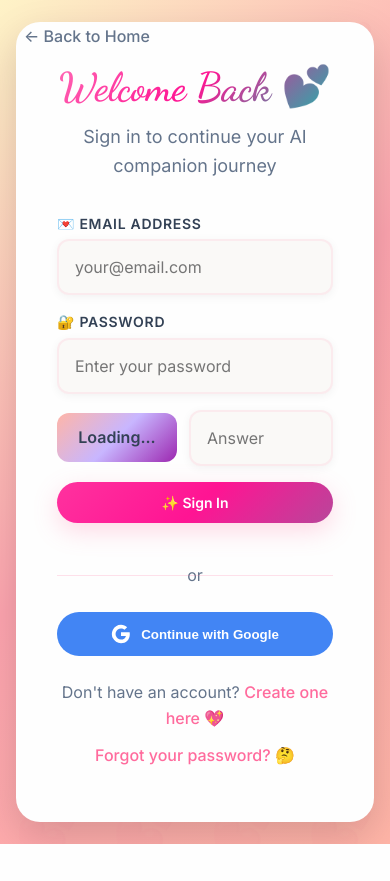
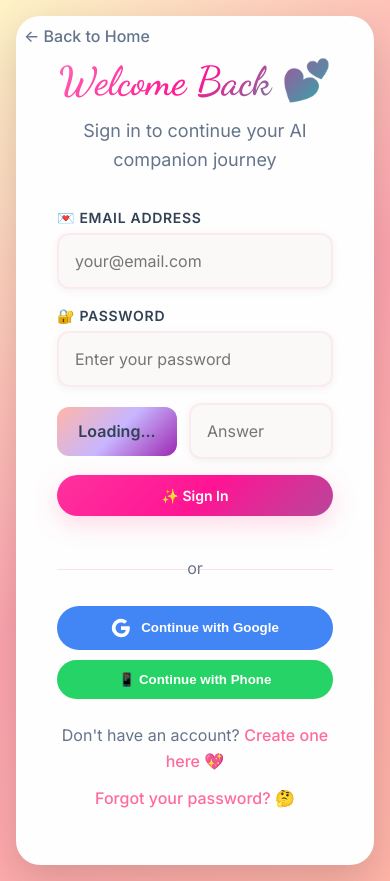
Before and after one commit to Abhaythakurrr/myprabh, a Flask app: page /login in a window 390 px wide. Before the commit the page ends 844 px from the top, so only its background shows below. Run offline with Flask 3, Linux system fonts and the light colour scheme; some libraries are stand-ins or nearby versions.

Commit message:
GOOGLE WORKSPACE INTEGRATION: Complete Auth + Email + Phone
 REPLACED SENDGRID WITH GOOGLE WORKSPACE:
- Gmail API for professional email sending
- Google service account authentication
- Beautiful HTML email templates via Gmail
- No third-party email dependencies

 ENHANCED FIREBASE AUTHENTICATION:
- Google OAuth with email + phone support
- Phone number verification system
- Multi-provider authentication (Google + Phone)
- Enhanced user profiles with verification status

 ADDED PHONE VERIFICATION:
- SMS verification code system
- Phone number formatting and validation
- Firebase Auth phone integration
- Modal-based phone login UI

 PROFESSIONAL EMAIL SYSTEM:
- Welcome emails via Google Workspace
- Early access confirmations
- Service account based sending
- Professional @aiprabh.com emails

 COMPLETE AUTHENTICATION SYSTEM:
- Google Sign-In (email + phone)
- Phone verification with SMS
- Professional email notifications
- Enhanced user management
- Multi-factor authentication ready

Ready for production with Google Workspace integration!

```diff
--- a/app.py
+++ b/app.py
@@ -14,6 +14,7 @@ app.secret_key = os.environ.get('SECRET_KEY', 'myprabh-gcp-secret-key-2024')
 from services.firestore_db import firestore_db
 from services.firebase_auth import firebase_auth
 from services.email_service import email_service
+from services.phone_verification import phone_verification
 
 print("✅ Using Firestore database")
 print(f"✅ Firebase Authentication enabled")
@@ -277,11 +278,12 @@ def google_auth():
         uid = decoded_token['uid']
         email = decoded_token.get('email')
         name = decoded_token.get('name', email.split('@')[0])
+        phone_number = decoded_token.get('phone_number')
 
         # Get or create user record
         user = firebase_auth.get_user_by_uid(uid)
         if not user:
-            user = firebase_auth.create_user_record(email, name, uid)
+            user = firebase_auth.create_user_record(email, name, uid, phone_number, 'google')
             # Send welcome email for new users
             email_service.send_welcome_email(email, name)
         else:
@@ -292,6 +294,7 @@ def google_auth():
         session['user_id'] = uid
         session['user_email'] = email
         session['user_name'] = name
+        session['user_phone'] = phone_number
         session['auth_provider'] = 'google'
 
         return jsonify({
@@ -307,6 +310,56 @@ def google_auth():
     except Exception as e:
         print(f"Google auth error: {e}")
         return jsonify({'error': 'Authentication failed'}), 500
+
+@app.route('/verify-phone', methods=['POST'])
+def verify_phone():
+    """Send phone verification code"""
+    try:
+        data = request.get_json()
+        phone_number = data.get('phone_number', '').strip()
+
+        if not phone_number:
+            return jsonify({'error': 'Phone number required'}), 400
+
+        # Format phone number
+        formatted_phone = phone_verification.format_phone_number(phone_number)
+
+        # Send verification code
+        result = phone_verification.send_verification_code(formatted_phone)
+
+        return jsonify(result)
+
+    except Exception as e:
+        print(f"Phone verification error: {e}")
+        return jsonify({'error': 'Verification failed'}), 500
+
+@app.route('/confirm-phone', methods=['POST'])
+def confirm_phone():
+    """Confirm phone verification code"""
+    if 'user_id' not in session:
+        return jsonify({'error': 'Not authenticated'}), 401
+
+    try:
+        data = request.get_json()
+        phone_number = data.get('phone_number', '').strip()
+        verification_code = data.get('verification_code', '').strip()
+
+        if not phone_number or not verification_code:
+            return jsonify({'error': 'Phone number and verification code required'}), 400
+
+        # Verify code
+        result = phone_verification.verify_phone_number(phone_number, verification_code)
+
+        if result['success']:
+            # Update user record with verified phone
+            firebase_auth.update_user_phone(session['user_id'], phone_number)
+            session['user_phone'] = phone_number
+
+        return jsonify(result)
+
+    except Exception as e:
+        print(f"Phone confirmation error: {e}")
+        return jsonify({'error': 'Confirmation failed'}), 500
 
 @app.route('/conversation-starter/<prabh_id>')
 def get_conversation_starter(prabh_id):
--- a/templates/login.html
+++ b/templates/login.html
@@ -269,7 +269,7 @@
 
             <div class="google-auth" style="text-align: center; margin: 1rem 0;">
                 <button type="button" id="google-signin-btn" class="google-btn"
-                        style="background: #4285f4; color: white; border: none; padding: 12px 24px; border-radius: 25px; font-weight: 600; cursor: pointer; width: 100%; display: flex; align-items: center; justify-content: center; gap: 10px;">
+                        style="background: #4285f4; color: white; border: none; padding: 12px 24px; border-radius: 25px; font-weight: 600; cursor: pointer; width: 100%; display: flex; align-items: center; justify-content: center; gap: 10px; margin-bottom: 10px;">
                     <svg width="20" height="20" viewBox="0 0 24 24" fill="white">
                         <path d="M22.56 12.25c0-.78-.07-1.53-.2-2.25H12v4.26h5.92c-.26 1.37-1.04 2.53-2.21 3.31v2.77h3.57c2.08-1.92 3.28-4.74 3.28-8.09z"/>
                         <path d="M12 23c2.97 0 5.46-.98 7.28-2.66l-3.57-2.77c-.98.66-2.23 1.06-3.71 1.06-2.86 0-5.29-1.93-6.16-4.53H2.18v2.84C3.99 20.53 7.7 23 12 23z"/>
@@ -278,6 +278,38 @@
                     </svg>
                     Continue with Google
                 </button>
+
+                <div class="phone-auth" style="margin-top: 10px;">
+                    <button type="button" onclick="showPhoneLogin()" class="phone-btn"
+                            style="background: #25d366; color: white; border: none; padding: 12px 24px; border-radius: 25px; font-weight: 600; cursor: pointer; width: 100%; display: flex; align-items: center; justify-content: center; gap: 10px;">
+                        📱 Continue with Phone
+                    </button>
+                </div>
+
+                <!-- Phone Login Modal -->
+                <div id="phone-modal" style="display: none; position: fixed; top: 0; left: 0; right: 0; bottom: 0; background: rgba(0,0,0,0.8); z-index: 1000; align-items: center; justify-content: center;">
+                    <div style="background: white; padding: 2rem; border-radius: 1rem; max-width: 400px; width: 90%;">
+                        <h3 style="margin-top: 0; text-align: center;">Phone Verification 📱</h3>
+                        <div id="phone-step-1">
+                            <input type="tel" id="phone-input" placeholder="+1 (555) 123-4567"
+                                   style="width: 100%; padding: 12px; border: 2px solid #ddd; border-radius: 8px; margin-bottom: 1rem; box-sizing: border-box;">
+                            <button onclick="sendVerificationCode()" style="width: 100%; padding: 12px; background: #25d366; color: white; border: none; border-radius: 8px; font-weight: 600; margin-bottom: 1rem;">
+                                Send Code
+                            </button>
+                        </div>
+                        <div id="phone-step-2" style="display: none;">
+                            <p style="text-align: center; color: #666; margin-bottom: 1rem;">Enter the code sent to your phone:</p>
+                            <input type="text" id="code-input" placeholder="123456" maxlength="6"
+                                   style="width: 100%; padding: 12px; border: 2px solid #ddd; border-radius: 8px; margin-bottom: 1rem; text-align: center; font-size: 1.2em; letter-spacing: 0.2em; box-sizing: border-box;">
+                            <button onclick="verifyCode()" style="width: 100%; padding: 12px; background: #4285f4; color: white; border: none; border-radius: 8px; font-weight: 600; margin-bottom: 1rem;">
+                                Verify Code
+                            </button>
+                        </div>
+                        <button onclick="closePhoneModal()" style="width: 100%; padding: 8px; background: #f5f5f5; color: #666; border: none; border-radius: 8px;">
+                            Cancel
+                        </button>
+                    </div>
+                </div>
             </div>
 
             <div class="auth-links">
@@ -297,17 +329,6 @@
                 client_id: '{{ google_client_id or "YOUR_GOOGLE_CLIENT_ID" }}',
                 callback: handleGoogleSignIn
             });
-
-            // Render the sign-in button
-            google.accounts.id.renderButton(
-                document.getElementById('google-signin-btn'),
-                {
-                    theme: 'outline',
-                    size: 'large',
-                    width: '100%',
-                    text: 'continue_with'
-                }
-            );
 
             loadCaptcha();
         };
@@ -334,6 +355,74 @@
             .catch(error => {
                 console.error('Error:', error);
                 alert('Sign-in error occurred');
+            });
+        }
+
+        // Phone authentication functions
+        function showPhoneLogin() {
+            document.getElementById('phone-modal').style.display = 'flex';
+        }
+
+        function closePhoneModal() {
+            document.getElementById('phone-modal').style.display = 'none';
+            document.getElementById('phone-step-1').style.display = 'block';
+            document.getElementById('phone-step-2').style.display = 'none';
+        }
+
+        function sendVerificationCode() {
+            const phoneNumber = document.getElementById('phone-input').value;
+            if (!phoneNumber) {
+                alert('Please enter your phone number');
+                return;
+            }
+
+            fetch('/verify-phone', {
+                method: 'POST',
+                headers: { 'Content-Type': 'application/json' },
+                body: JSON.stringify({ phone_number: phoneNumber })
+            })
+            .then(response => response.json())
+            .then(data => {
+                if (data.success) {
+                    document.getElementById('phone-step-1').style.display = 'none';
+                    document.getElementById('phone-step-2').style.display = 'block';
+                } else {
+                    alert('Error: ' + data.error);
+                }
+            })
+            .catch(error => {
+                alert('Error sending code: ' + error);
+            });
+        }
+
+        function verifyCode() {
+            const phoneNumber = document.getElementById('phone-input').value;
+            const code = document.getElementById('code-input').value;
+
+            if (!code) {
+                alert('Please enter the verification code');
+                return;
+            }
+
+            fetch('/confirm-phone', {
+                method: 'POST',
+                headers: { 'Content-Type': 'application/json' },
+                body: JSON.stringify({
+                    phone_number: phoneNumber,
+                    verification_code: code
+                })
+            })
+            .then(response => response.json())
+            .then(data => {
+                if (data.success) {
+                    alert('Phone verified successfully!');
+                    window.location.href = '/dashboard';
+                } else {
+                    alert('Verification failed: ' + data.error);
+                }
+            })
+            .catch(error => {
+                alert('Error verifying code: ' + error);
             });
         }
 
```
Also changed, not shown: requirements.txt (+5 -3 lines).
